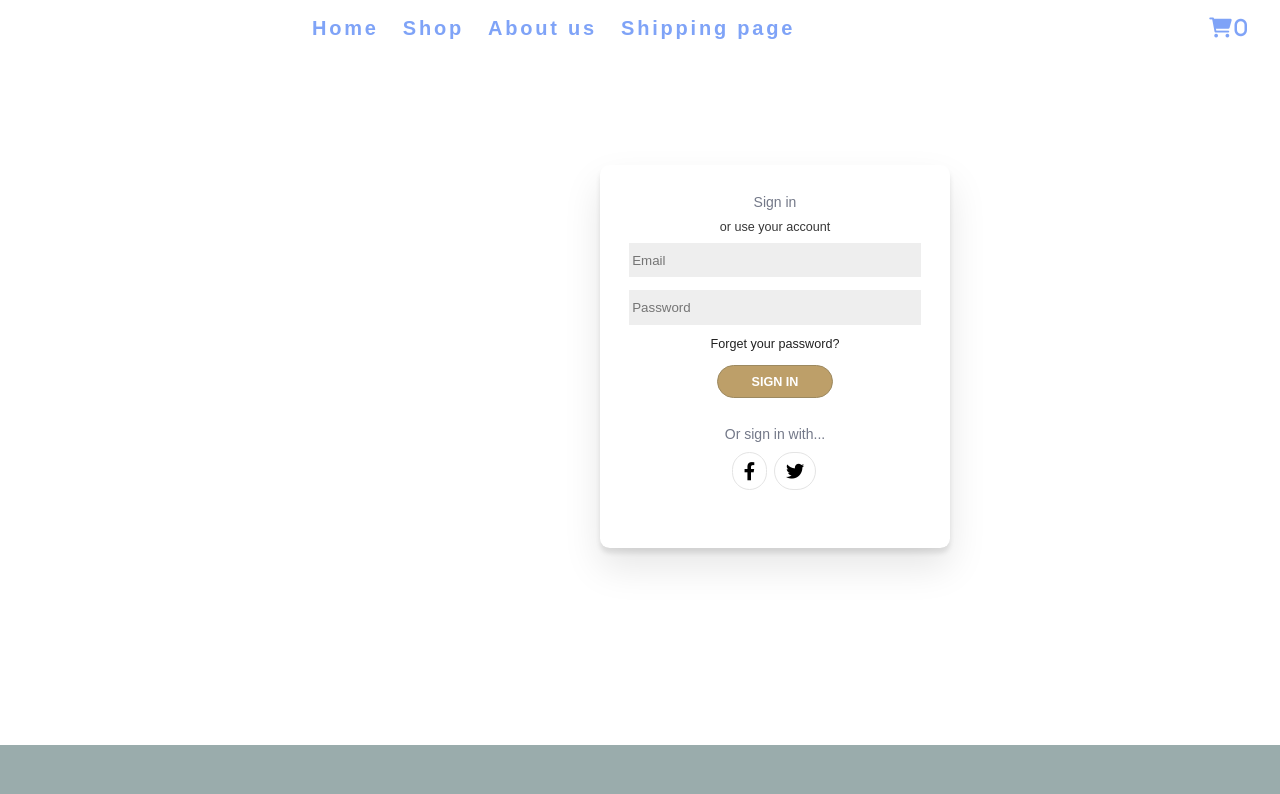
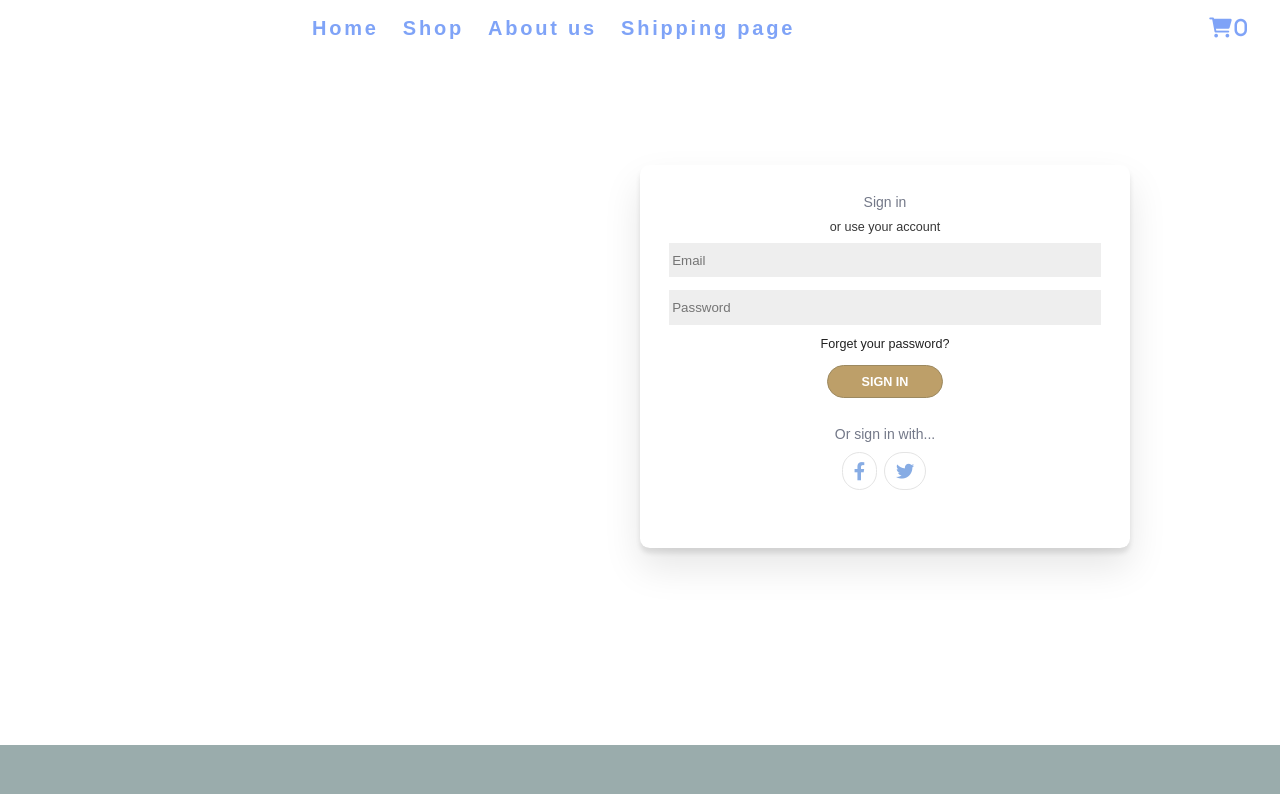
Before and after one commit to lidiettes/react-ecommerce, a React (Create React App) app: page /login in a window 1280 px wide. Shown: the top 794 px of the page. Built offline with nearby package versions, Linux system fonts and the light colour scheme; a web font is replaced by a local one.

Commit message:
try fix addwishtocart

```diff
--- a/src/components/Login/Login.css
+++ b/src/components/Login/Login.css
@@ -1,25 +1,27 @@
 @import url("https://fonts.googleapis.com/css2?family=Roboto:wght@400;700&display=swap");
+
 body {
     font-family: "Roboto", sans-serif;
 }
+
 .loginContainer {
     display: block;
     /* width: 100vw;
 	height: 100vh; */
     background: #f3e0e2;
     display: grid;
-	place-content: center;
+    place-content:center;
 }
 
 .wrapper {
 
 
- justify-content:flex-end;
+    justify-content: flex-end;
     position: absolute;
-   margin-left: 600px;
+    margin-left: 50%;
     margin-top: 100px;
     float: right;
-	width: 25rem;
+    width: 35rem;
     padding: 2.1rem 2rem;
     border-radius: 0.7rem;
     display: flex;
@@ -29,23 +31,28 @@ body {
     align-items: center;
     box-shadow: rgba(0, 0, 0, 0.1) 0px 19px 38px, rgba(0, 0, 0, 0.1) 0px 5px 5px;
 }
+
 .wrapper .heading h1 {
     font-weight: 700;
     font-size: 2rem;
 }
+
 .wrapper .social {
     padding: 2rem;
 
 }
-p{
+
+p {
     margin-bottom: 10px;
 }
+
 .wrapper .social .social-links {
     text-decoration: none;
-	color: #000;
+    color: rgb(135, 172, 228);
     font-size: 1.3rem;
 }
-.wrapper .social .social-links > .fa-brands {
+
+.wrapper .social .social-links>.fa-brands {
     border: 1px solid #e4e4e4;
     display: inline-block;
     border-radius: 60px;
@@ -55,44 +62,53 @@ p{
 
 
 }
-.wrapper .social .social-links > .fa-brands:hover {
-	background: #000;
+
+.wrapper .social .social-links>.fa-brands:hover {
+    background: rgb(45, 86, 248);
     color: #fff;
 }
+
 .form-group {
     display: flex;
     flex-direction: column;
     width: 100%;
     align-items: center;
 }
+
 .form-group p {
     font-size: 0.9rem;
     opacity: 0.9;
     color: #212121;
     margin-bottom: 0.6rem;
 }
-.form-group > input {
+
+.form-group>input {
     padding: 0.7rem 0.1rem;
     margin-bottom: 0.9rem;
     border: none;
     width: 100%;
 }
-.form-group > input:focus {
+
+.form-group>input:focus {
     background: #eee;
 }
-.form-group > ::placeholder {
+
+.form-group> ::placeholder {
     background: #eeeeee;
     padding: 0.7rem 0.2rem;
     text-transform: capitalize;
 }
+
 .btn {
     font-size: 0.9rem;
     text-decoration: none;
 }
+
 .btn-forget {
     color: #212121;
     margin-bottom: 1rem;
 }
+
 .btn-primary {
     background: #BD9F69;
     padding: 0.6rem 2.4rem;
@@ -103,8 +119,9 @@ p{
     border: 1px solid #9c8960;
     transition: all 200ms linear;
 }
+
 .btn-primary:hover {
     background: #fff;
-	color: #ff4b2b;
-	border: 1px solid #ff4b2b;
+    color: #559ee3;
+    border: 1px solid #1465d5;
 }
--- a/src/components/ProductCard/ProductCard.jsx
+++ b/src/components/ProductCard/ProductCard.jsx
@@ -12,16 +12,12 @@ const ProductCard = ({ name, img, description, id, price, addToCart, handleAddWi
     // const productImage = photos[`photo${item.img}`];
 
 
-    //-- arriba es parte nueva de wishlist
-
     const item = {
         id: id,
         name: name,
         price: price,
         img: img
     };
-
-
 
 
     return (
--- a/src/components/WishList/WishList.jsx
+++ b/src/components/WishList/WishList.jsx
@@ -1,29 +1,27 @@
-import React from 'react'
+import React, { useContext } from 'react'
+import { CartContext } from '../../context/CartContext';
 import '../ProductCart/ProductCart.css'
 
-const Wishlist = ({ removeCart, wishes }) => {
+const Wishlist = ({ removeCart, wishes, addWishToCart  }) => {
+
 
 
     return (
         <>
-
-
                 {wishes.length > 0 && wishes?.map((wish, indice) => {
                     return (
                         <div className='containerProductCart' key={indice} >
                             <img className="imgProductCart" src={wish.img} alt={wish.name} />
                             <div className='infoProductCart'>
                                 <div >{wish.name}  {wish.price} €</div>
-                                <button className="buttonDeleteWish" type="submit" value='add' onClick={() => { removeCart(indice) }} ><i class="fa fa-trash" aria-hidden="true"></i></button>
-                                <button className="buttonMoveToBag" type="submit" value='add' onClick={() => { removeCart(indice) }} >Move to bag</button>
-
+                                <button className="buttonDeleteWish" type="submit" value='add' onClick={() => { removeCart(indice) }} ><i className="fa fa-trash" aria-hidden="true"></i></button>
+                                <button className="buttonMoveToBag" type="submit" value='add' onClick={() => { addWishToCart(wish) }} >Move to bag</button>
                             </div>
                             <hr />
                         </div>
                     )
                 }) || <div className="emptySaved">You have no Saved Items</div>}
 
-
         </>
     );
 };
--- a/src/components/WishList/actions.js
+++ b/src/components/WishList/actions.js
@@ -1,12 +1,12 @@
 const wishesReducer = (initialState = [], action) => {
     switch (action.type) {
         case 'add_item':
-            console.log(action.payload);
+            // console.log(action.payload);
             return [...initialState, action.payload]
 
         case 'delete_item':
             return action.payload;
-            // initialState.filter(wi => itemWish.id !== action.payload)
+
         default:
             return initialState;
 
```
Also changed, not shown: src/components/CartNav/CartNav.jsx (+0 -7 lines), src/components/ProductCart/ProductCart.jsx (+0 -26 lines), src/pages/WishListPage.jsx (+15 -1 lines), src/helpers/addToCart.jsx (added). Lines whose indentation alone changed are shown as unchanged.
